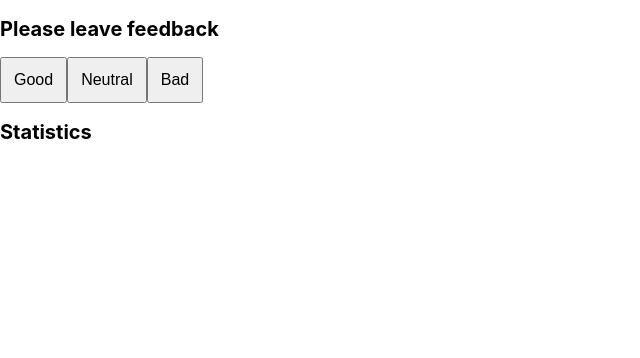
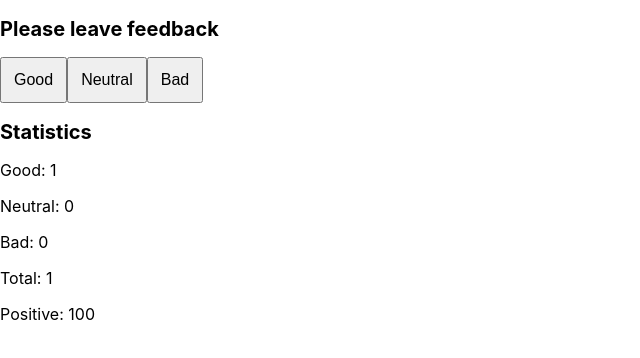
Before and after one commit to Shlov/goit-react-hw-02-feedback, a React (Create React App) app: page / in a window 1280 px wide. Both pictures are taken after a click on the button "Good". Shown: the top 358 px of the page, without its empty margins (0-640 px from the left). Built offline with nearby package versions, Linux system fonts and the light colour scheme.

Commit message:
done logick

```diff
--- a/src/components/App.jsx
+++ b/src/components/App.jsx
@@ -2,7 +2,7 @@ import { Component } from "react";
 // import { Feedback } from "./Feedback/Feedback";
 import { Section } from 'components/Section/Section';
 import { FeedbackOptions } from "./FeedbackOptions/FeedbackOptions";
-import { Statistics } from "./Statistics/Statistics";
+import { Statistics , Notification } from "./Statistics/Statistics";
 const options = ['good', 'neutral', 'bad'];
 
 export class App extends Component {
@@ -13,31 +13,48 @@ export class App extends Component {
     bad: 0
   }
 
-  // toVote (option) {
-  //   this.setState(state => ({[option]: (state[option] + 1)}));
-  // }
+  firstLetterToUppercase = (str) => {
+    return `${str.charAt(0).toUpperCase()}${str.slice(1)}`
+  }
 
   toVote = (option) => {
     console.log(this.state)
     console.log(option)
-    // this.setState(prevState => ({[option]: (prevState[option] + 1)}));
-    // this.setState(prevState => ({good: (prevState[good] + 1)}));
+    this.setState(prevState => ({[option]: (prevState[option] + 1)}));
   }
 
-  firstLetterToUppercase = (str) => {
-    return `${str.charAt(0).toUpperCase()}${str.slice(1)}`
+  countTotalFeedback = () => {
+    return Object.values(this.state).reduce((a,b) => {return a+b}, 0);
+  }
+
+  countPositiveFeedbackPercentage = () => {
+    const total = Object.values(this.state).reduce((a,b) => {return a+b}, 0);
+    const positive = this.state.good
+    return total ? (positive / total * 100) : '0'
   }
 
   render () {
-
+    const {good, neutral, bad} = this.state;
+    const total = this.countTotalFeedback;
     return (
       // <Feedback valuations = {options} onLeaveFeedback = {this.toVote}/>
     <>
       <Section title="Please leave feedback">
-        <FeedbackOptions valuations={options} onLeaveFeedback={this.toVote} onUppercase = {this.firstLetterToUppercase}/>
+        <FeedbackOptions
+          valuations={options}
+          onLeaveFeedback={this.toVote}
+          onUppercase = {this.firstLetterToUppercase}/>
       </Section>
       <Section title="Statistics">
-        {/* <Statistics good={} neutral={} bad={} total={} positivePercentage={}></Statistics> */}
+        {total() ? <Statistics
+          good={good}
+          neutral={neutral}
+          bad={bad}
+          total={this.countTotalFeedback}
+          positivePercentage={this.countPositiveFeedbackPercentage}/>
+        :<Notification
+          message="There is no feedback"/>
+        }
       </Section>
     </>
     );
--- a/src/components/FeedbackOptions/FeedbackOptions.js
+++ b/src/components/FeedbackOptions/FeedbackOptions.js
@@ -1,15 +1,12 @@
 import {Option} from './FeedbackOptions.styled';
 
 export const FeedbackOptions = ({valuations, onLeaveFeedback, onUppercase}) => {
-  // console.log(this.state)
   return(
     <>
       {valuations.map(valuation =>
-      <Option key = {valuation} onClick = {(valuation) => {onLeaveFeedback(valuation)}} name = {valuation}>{onUppercase(valuation)}
+      <Option key = {valuation} onClick = {() => {onLeaveFeedback(valuation)}}>
+        {onUppercase(valuation)}
       </Option>)}
     </>
   );
-
-
-
 }
--- a/src/components/Section/Section.styled.js
+++ b/src/components/Section/Section.styled.js
@@ -1,4 +1,8 @@
 import styled from 'styled-components';
+
+export const Section = styled.div`
+
+`;
 
 export const Title = styled.h2`
   font-size: 20px;
--- a/src/components/Statistics/Statistics.js
+++ b/src/components/Statistics/Statistics.js
@@ -1,29 +1,17 @@
-import { Component } from "react";
 
 
-export class Statistics extends Component {
+export const Statistics = ({good, neutral, bad, total, positivePercentage}) => {
+  return (
+    <>
+      <p>Good: {good}</p>
+      <p>Neutral: {neutral}</p>
+      <p>Bad: {bad}</p>
+      <p>Total: {total()}</p>
+      <p>Positive: {positivePercentage()}</p>
+    </>
+  )
+};
 
-  countTotalFeedback = () => {
-    return Object.values(this.state).reduce((a,b) => {return a+b}, 0);
-  }
-
-  countPositiveFeedbackPercentage () {
-    const total = Object.values(this.state).reduce((a,b) => {return a+b}, 0);
-    const positive = this.state.good
-    return total ? (positive / total * 100) : '0'
-  }
-
-  render () {
-    const options = this.props.valuations
-    console.log(this.props)
-
-    return (
-      <>
-        {options.map(option => <p>{this.firstLetterToUppercase(option)}: {this.state[option]}</p>)}
-          <p>Total: {this.countTotalFeedback()}</p>
-          <p>Positive: {this.countPositiveFeedbackPercentage()}</p>
-      </>
-    )
-  }
-
+export const Notification = ({message}) => {
+  return( <h4>{message}</h4> )
 }
```
